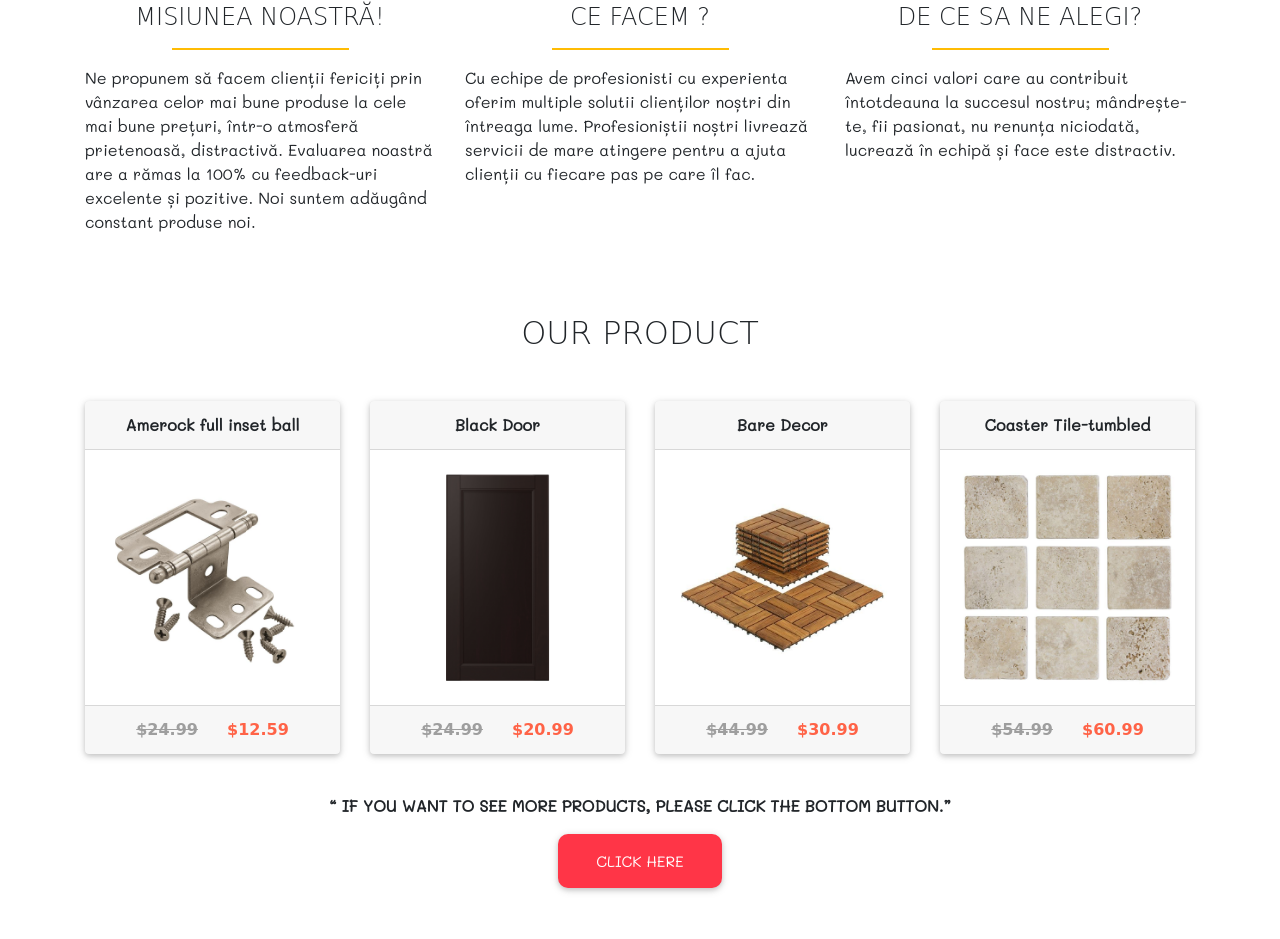
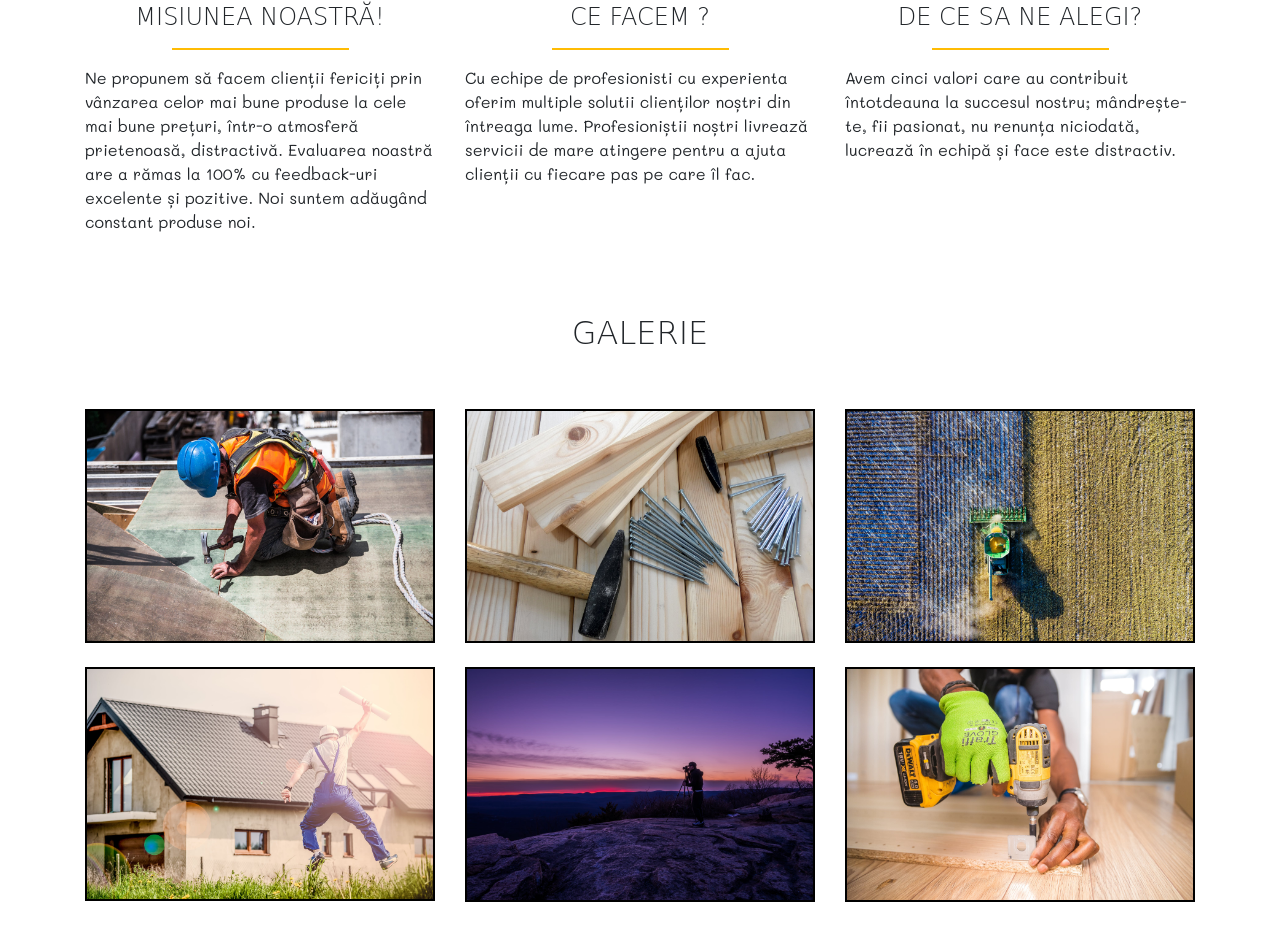
Before and after one commit to Dan4yk/constructionindustry.github.io, a plain HTML site: page index.html in a window 1280 px wide. Shown: the part 947-1886 px from the top of the page. Drawn offline with nearby package versions, Linux system fonts and the light colour scheme; files whose address does not match are found by name; a web font is replaced by a local one.

Commit message:
modification

```diff
--- a/index.html
+++ b/index.html
@@ -9,16 +9,12 @@
 
     <title>Santehnica-Chisinău</title>
     <link rel="icon" href="img/iconss.png" />
-    <!-- Font Awesome -->
     <link
       rel="stylesheet"
       href="https://use.fontawesome.com/releases/v5.8.2/css/all.css"
     />
-    <!-- Bootstrap core CSS -->
     <link href="css/bootstrap.min.css" rel="stylesheet" />
-    <!-- Material Design Bootstrap -->
     <link href="css/mdb.min.css" rel="stylesheet" />
-    <!-- Your custom styles (optional) -->
     <link href="css/style.css" rel="stylesheet" />
     <script src="//cdnjs.cloudflare.com/ajax/libs/jquery/3.2.1/jquery.min.js"></script>
   </head>
@@ -30,7 +26,7 @@
       >
         <div class="container-fluid justify-content-center">
           <a href="#" class="navbar-brand text-uppercase ml-2"
-            ><i class="fas fa-tools ml-2"></i>Santehnica-Chisinău.</a
+            ><i class="fas fa-tools ml-3"></i>Santehnica-Chisinău.</a
           >
 
           <button
@@ -85,18 +81,18 @@
                 <h2
                   class="display-6 font-weight-bold white-text text-uppercase borders2  mb-2"
                 >
-                  we are
+                  Noi suntem
                 </h2>
                 <h2
                   class="display-4 font-weight-bold white-text text-uppercase borders2"
                 >
-                  The Leaders
+                  Liderii
                 </h2>
 
                 <h2
                   class="display-6 font-weight-bold white-text text-uppercase borders2 mt-2"
                 >
-                  in the construction industry
+                  in Santehnica
                 </h2>
 
                 <a href="#gallery">
@@ -151,106 +147,6 @@
               mândrește-te, fii pasionat, nu renunța niciodată, lucrează în echipă și face
               este distractiv.
             </p>
-          </div>
-        </div>
-      </div>
-    </section>
-
-    <section id="news">
-      <div class="container justify-content-center">
-        <h2 class="display-5 fonts text-center text-uppercase mt-5 pt-3">
-          Our Product
-        </h2>
-
-        <div class="row  mt-5">
-          <div class="col-sm-6 col-md-3">
-            <div class="card mb-3">
-              <div class="card-header text-center font-weight-bold">
-                Amerock full inset ball
-              </div>
-              <div class="card-body">
-                <img
-                  class="card-img-top img-fluid"
-                  src="img/card2.jpg"
-                  alt="Amerock"
-                />
-              </div>
-
-              <div class="card-footer text-center money">
-                <del class="grey-text"><b>$24.99</b></del>
-                <b class="ml-4 tomate">$12.59</b>
-              </div>
-            </div>
-          </div>
-
-          <div class="col-sm-6 col-md-3 ">
-            <div class="card mb-3">
-              <div class="card-header text-center font-weight-bold">
-                Black Door
-              </div>
-              <div class="card-body">
-                <img
-                  class="card-img-top img-fluid"
-                  src="img/card1.jpg"
-                  alt="door"
-                />
-              </div>
-              <div class="card-footer text-center money">
-                <del class="grey-text"><b>$24.99</b></del>
-                <b class="ml-4 tomate">$20.99</b>
-              </div>
-            </div>
-          </div>
-
-          <div class="col-sm-6 col-md-3">
-            <div class="card   mb-3">
-              <div class="card-header text-center font-weight-bold">
-                Bare Decor
-              </div>
-              <div class="card-body">
-                <img
-                  class="card-img-top img-fluid"
-                  src="img/card3.jpg"
-                  alt="bare"
-                />
-              </div>
-
-              <div class="card-footer text-center money">
-                <del class="grey-text"><b>$44.99</b></del>
-                <b class="ml-4 tomate">$30.99</b>
-              </div>
-            </div>
-          </div>
-
-          <div class="col-sm-6 col-md-3 ">
-            <div class="card  mb-3">
-              <div class="card-header text-center font-weight-bold">
-                Coaster Tile-tumbled
-              </div>
-              <div class="card-body">
-                <img
-                  class="card-img-top img-fluid "
-                  src="img/car4.jpg"
-                  alt="bare"
-                />
-              </div>
-
-              <div class="card-footer text-center money">
-                <del class="grey-text"><b>$54.99</b></del>
-                <b class="ml-4 tomate">$60.99</b>
-              </div>
-            </div>
-          </div>
-        </div>
-
-        <div class="display-5 text-uppercase text-center font-weight-bold mt-4">
-          <q>
-            if you want to see more products, please click the bottom button.</q
-          >
-          <div class="text-center">
-            <button class="btn btn-lg btn-danger mt-3 text-center buttonprod">
-              Click Here
-            </button>
           </div>
         </div>
       </div>
@@ -423,8 +319,8 @@
           </h2>
 
           <h5 class=" display-6 text-center pb-2">
-            <a href="tel:+37360045523" class="grey-text"
-              ><i class="fa fa-phone ml-4"></i>+373 600 455 23</a
+            <a href="tel:+37379396603" class="grey-text"
+              ><i class="fa fa-phone ml-4"></i>+373 793 966 03</a
             >
           </h5>
 
@@ -444,11 +340,11 @@
             </li>
 
             <li>
-              <a href="viber://chat?number=%2B37360045523"><i class="fab fa-viber grey-text"></i></a>
+              <a href="viber://chat?number=%2B37379396603"><i class="fab fa-viber grey-text"></i></a>
             </li>
 
             <li>
-              <a href="https://wa.me/+37360045523"><i class="fab fa-whatsapp grey-text"></i></a>
+              <a href="https://wa.me/+37379396603"><i class="fab fa-whatsapp grey-text"></i></a>
             </li>
           </ul>
         </div>
```
